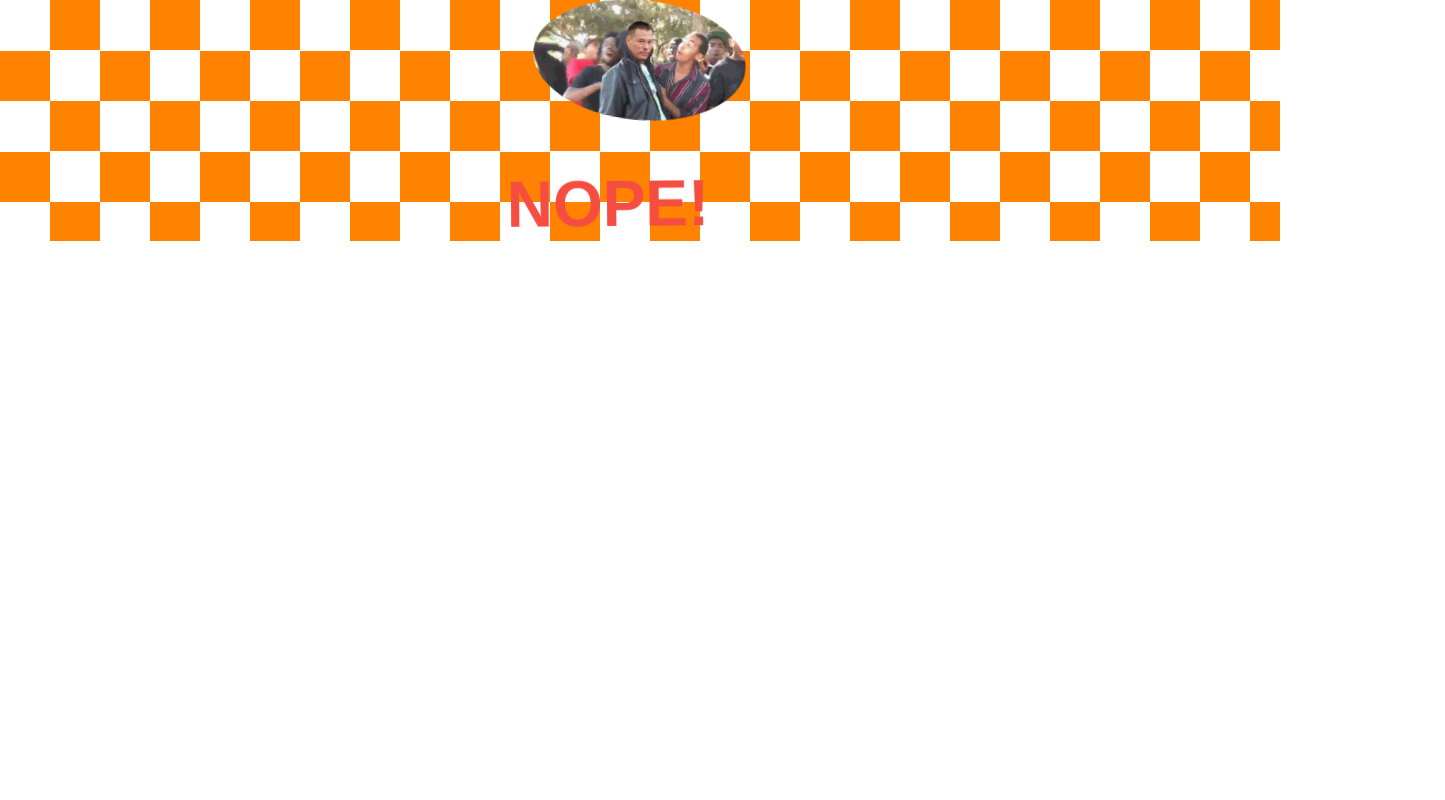
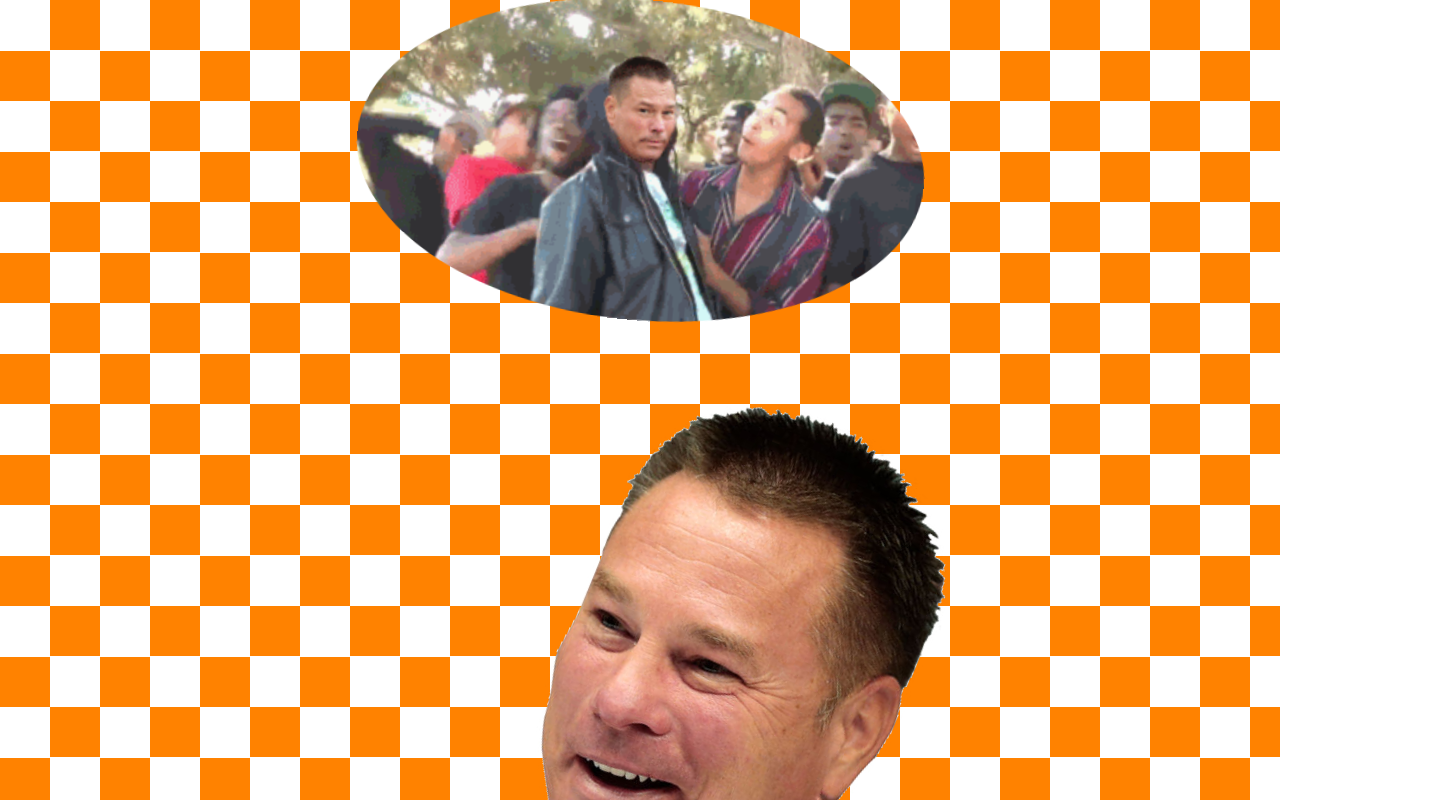
Before and after one commit to AMorton09/ButchReact, a React (Create React App) app: page / in a window 1280 px wide. Shown: the top 800 px of the page, 1445 px wide, since content can reach past the window. Built offline with nearby package versions, Linux system fonts and the light colour scheme.

Commit message:
added face

```diff
--- a/src/App.css
+++ b/src/App.css
@@ -4,7 +4,7 @@
 
 .App-logo {
     animation: App-logo-spin infinite 80s linear;
-    height: 120px;
+    height: 320px;
     border-radius: 80%;
 }
 
@@ -26,7 +26,7 @@
 }
 
 .App-title {
-    animation: App-title-wobble infinite 4s linear;
+    animation: App-title-wobble infinite 12s linear;
     font-size: 4em;
     color: #f54e40;
 
@@ -50,19 +50,19 @@
         transform: translateX(0%);
     }
     15% {
-        transform: translateX(-25%) rotate(-5deg);
+        transform: translateX(-25%) rotate(-33deg);
     }
     30% {
-        transform: translateX(20%) rotate(3deg);
+        transform: translateX(20%) rotate(33deg);
     }
     45% {
-        transform: translateX(-15%) rotate(-3deg);
+        transform: translateX(-15%) rotate(-33deg);
     }
     60% {
-        transform: translateX(10%) rotate(2deg);
+        transform: translateX(10%) rotate(33deg);
     }
     75% {
-        transform: translateX(-5%) rotate(-1deg);
+        transform: translateX(-5%) rotate(-33deg);
     }
     100% {
         transform: translateX(0%);
--- a/src/App.js
+++ b/src/App.js
@@ -1,5 +1,6 @@
 import React, { Component } from 'react';
 import butchie from './butch.gif';
+import butchieNo from './ButchNope.png';
 import './App.css';
 
 class App extends Component {
@@ -8,7 +9,7 @@ class App extends Component {
       <div className="App">
         <header className="App-header">
           <img src={butchie} className="App-logo" alt="logo" />
-          <h1 className="App-title">NOPE!</h1>
+            <h1 className="App-title"><img src={butchieNo}/> </h1>
         </header>
         <p className="App-intro">
 
```
Also changed, not shown: src/ButchNope.png (added).
